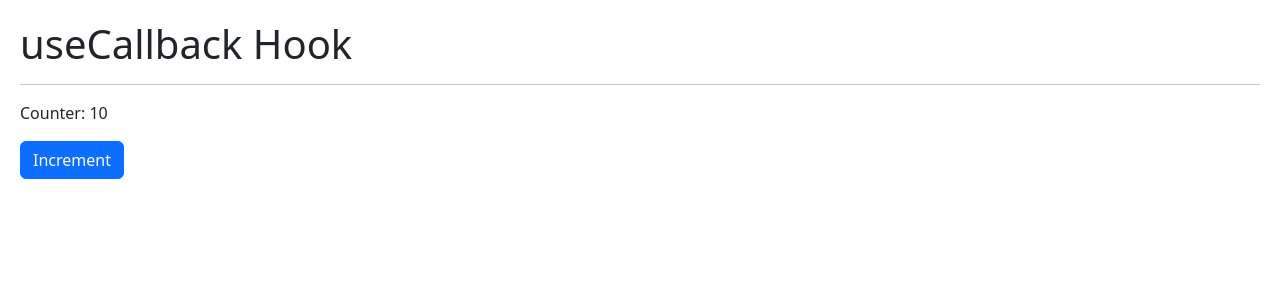
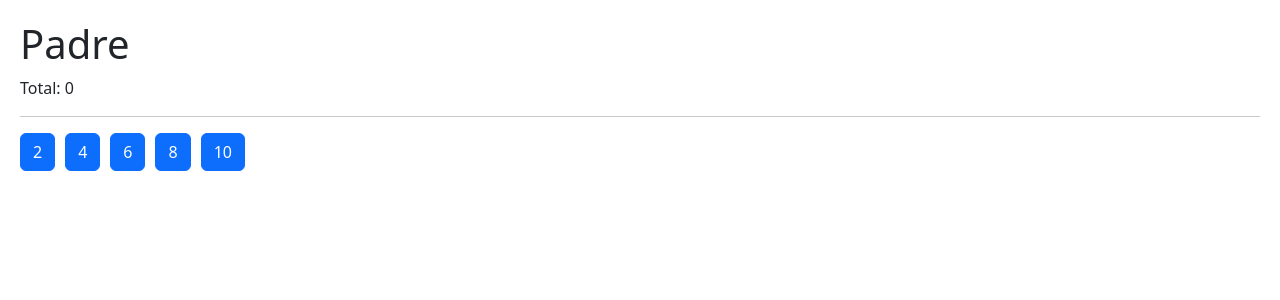
Before and after one commit to machelinos/react-03-hooks-app, a React (Vite) app: page / in a window 1280 px wide. Shown: the top 300 px of the page. Built offline with nearby package versions, Linux system fonts and the light colour scheme.

Commit message:
Hooks - useCallback exercise

```diff
--- /dev/null
+++ b/src/07-tarea-memo/07-tarea-memo/Hijo.jsx
@@ -0,0 +1,15 @@
+import React, { memo } from 'react'
+
+export const Hijo = memo(({ numero, incrementar }) => {
+
+    console.log('  Me volví a generar :(  ');
+
+    return (
+        <button
+            className="btn btn-primary mr-3"
+            onClick={ () => incrementar( numero ) }
+        >
+            { numero }
+        </button>
+    )
+})
--- /dev/null
+++ b/src/07-tarea-memo/07-tarea-memo/Padre.jsx
@@ -0,0 +1,34 @@
+import React, { useCallback, useState } from 'react'
+import { Hijo } from './Hijo'
+
+export const Padre = () => {
+
+    const numeros = [2,4,6,8,10];
+    const [valor, setValor] = useState(0);
+
+
+    const incrementar = useCallback((num)=>{
+        setValor(valor=>valor+num);
+    },[]);
+
+
+    return (
+        <div>
+            <h1>Padre</h1>
+            <p> Total: { valor } </p>
+
+            <hr />
+
+            {
+                numeros.map( n => (
+                    <Hijo
+                        key={ n }
+                        numero={ n }
+                        incrementar={ incrementar }
+                    />
+                ))
+            }
+            {/* <Hijo /> */}
+        </div>
+    )
+}
--- a/src/main.jsx
+++ b/src/main.jsx
@@ -1,6 +1,7 @@
 import React from 'react'
 import ReactDOM from 'react-dom/client'
-import { CallbackHook } from './06-memo/CallbackHook'
+// import { CallbackHook } from './06-memo/CallbackHook'
+import { Padre } from './07-tarea-memo/07-tarea-memo/Padre'
 // import { FormCustomHook } from './02-useEffect/FormCustomHook'
 // import { MultipleHooks } from './03-examples/MultipleHooks'
 // import { FocusScreen } from './04-useRef/FocusScreen'
@@ -15,6 +16,6 @@
 
 ReactDOM.createRoot(document.getElementById('root')).render(
   <React.StrictMode>
-    <CallbackHook />
+    <Padre />
   </React.StrictMode>
 )
```
